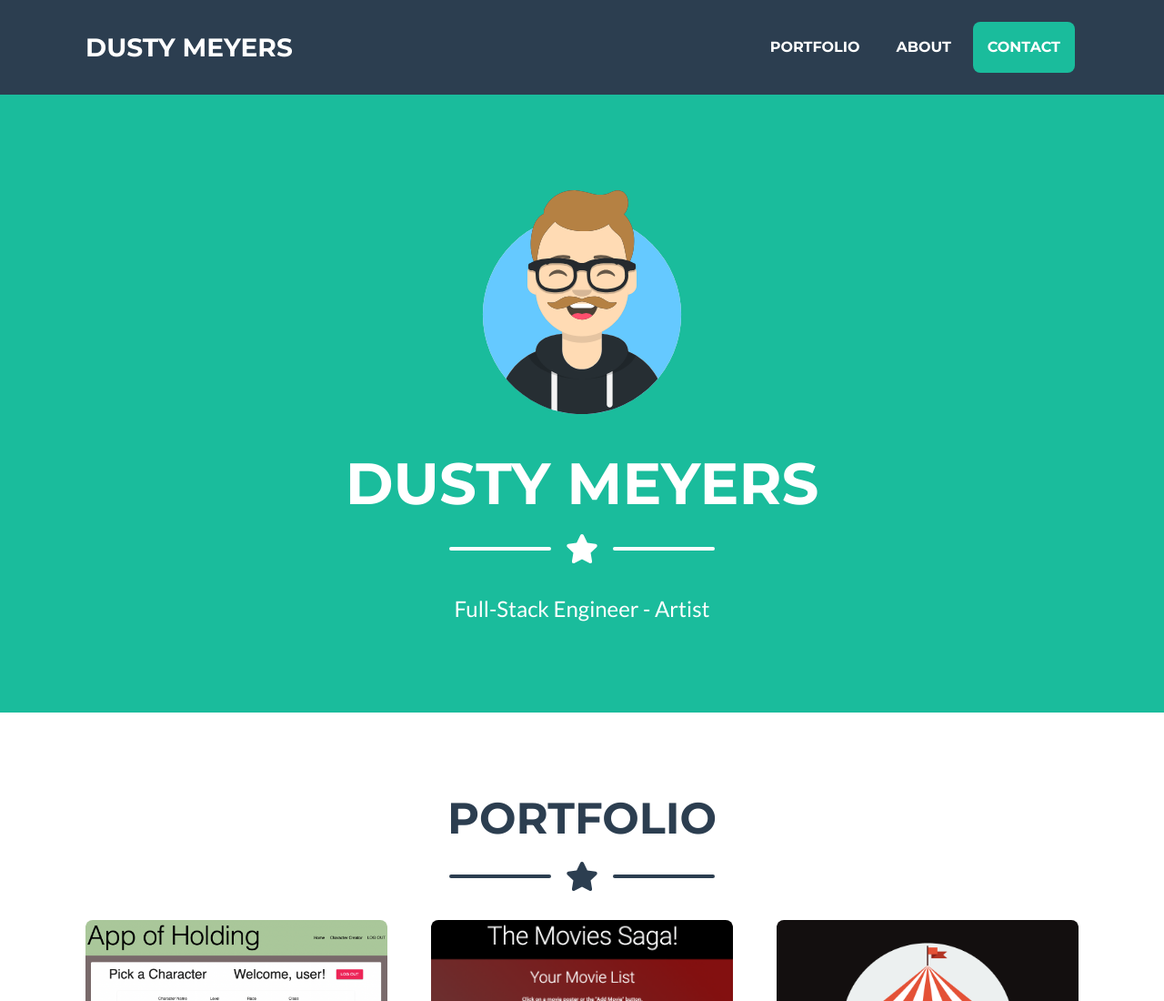
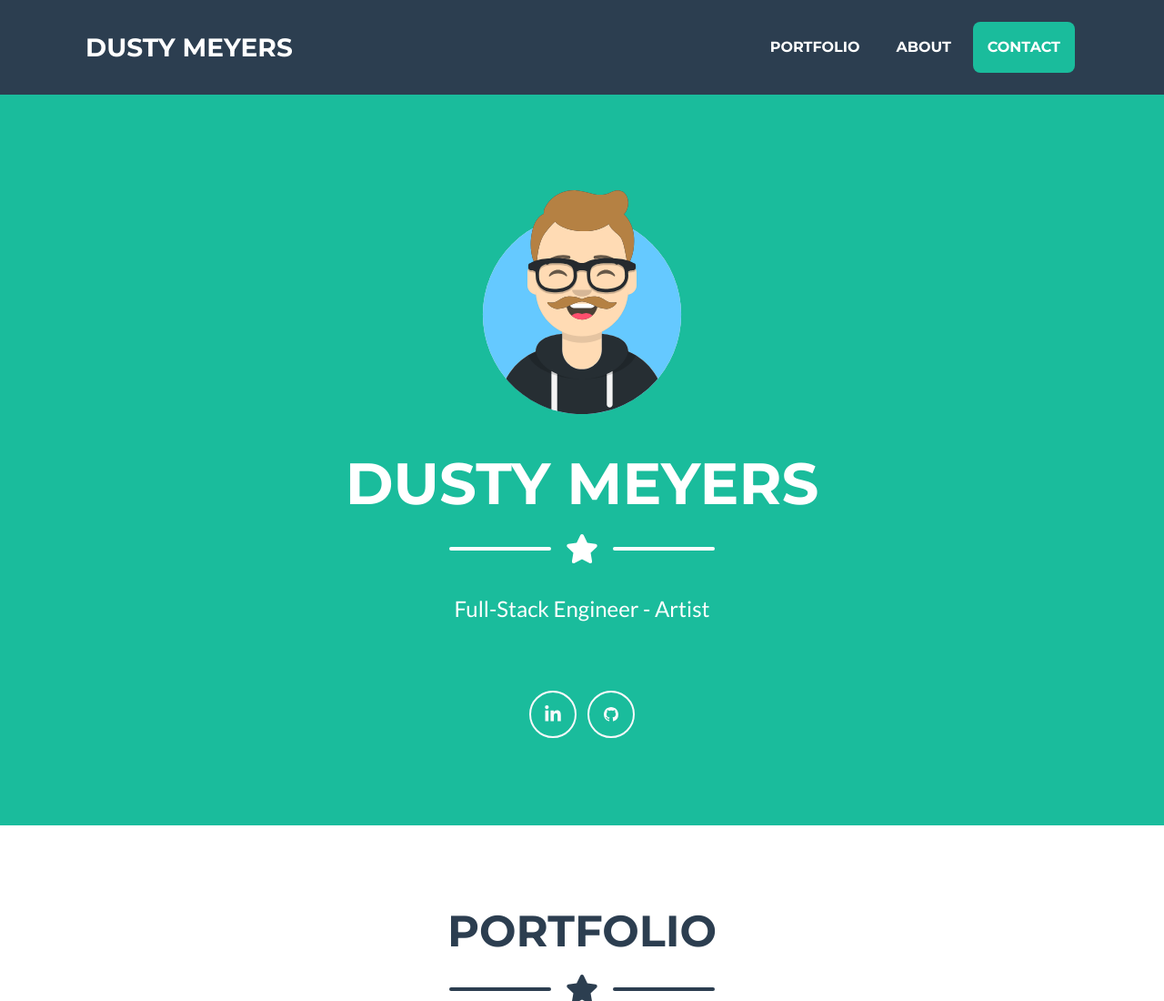
Before and after one commit to dustymeyers/dustymeyers.github.io, a plain HTML site: page index.html in a window 1280 px wide. Shown: the top 1100 px of the page at 91% size. Drawn offline with nearby package versions, Linux system fonts and the light colour scheme.

Commit message:
added call to action at top of page

```diff
--- a/index.html
+++ b/index.html
@@ -49,6 +49,17 @@
                 </div>
                 <!-- Masthead Subheading-->
                 <p class="masthead-subheading font-weight-light mb-0">Full-Stack Engineer - Artist</p>
+                <br />
+                <br />
+                <br />
+                <p class="masthead-subheading font-weight-bold mb-0">
+                  <a class="btn btn-outline-light btn-social mx-1" href="https://www.linkedin.com/in/dusty-meyers-929915158"><i class="fab fa-fw fa-linkedin-in"></i></a>
+                  <a class="btn btn-outline-light btn-social mx-1" href="https://github.com/dustymeyers">
+                    <svg xmlns="http://www.w3.org/2000/svg" width="16" height="16" fill="currentColor" class="bi bi-github" viewBox="0 0 16 16">
+                      <path d="M8 0C3.58 0 0 3.58 0 8c0 3.54 2.29 6.53 5.47 7.59.4.07.55-.17.55-.38 0-.19-.01-.82-.01-1.49-2.01.37-2.53-.49-2.69-.94-.09-.23-.48-.94-.82-1.13-.28-.15-.68-.52-.01-.53.63-.01 1.08.58 1.23.82.72 1.21 1.87.87 2.33.66.07-.52.28-.87.51-1.07-1.78-.2-3.64-.89-3.64-3.95 0-.87.31-1.59.82-2.15-.08-.2-.36-1.02.08-2.12 0 0 .67-.21 2.2.82.64-.18 1.32-.27 2-.27.68 0 1.36.09 2 .27 1.53-1.04 2.2-.82 2.2-.82.44 1.1.16 1.92.08 2.12.51.56.82 1.27.82 2.15 0 3.07-1.87 3.75-3.65 3.95.29.25.54.73.54 1.48 0 1.07-.01 1.93-.01 2.2 0 .21.15.46.55.38A8.012 8.012 0 0 0 16 8c0-4.42-3.58-8-8-8z"/>
+                    </svg>
+                  </a>
+                </p>
             </div>
         </header>
 
```
